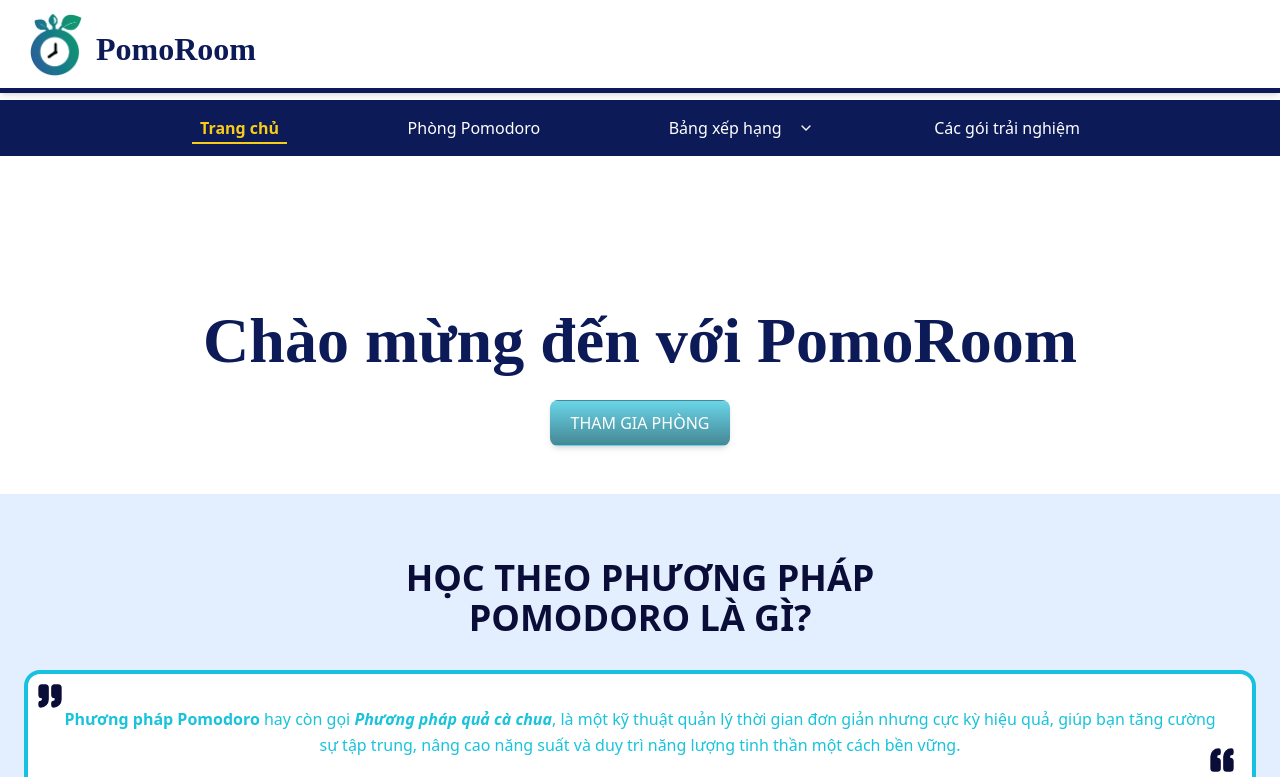
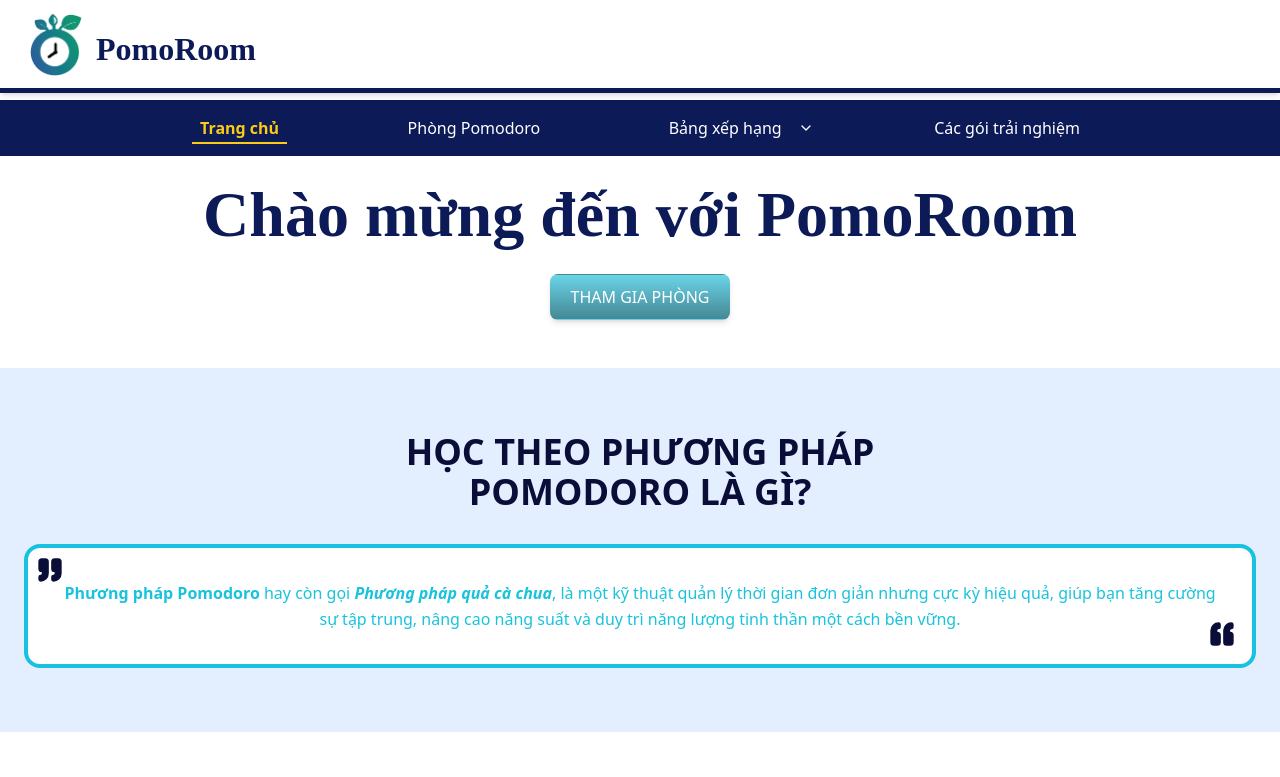
Before and after one commit to LuuTD-281004/PomoRoom_FE, a React (Vite) app: page / in a window 1280 px wide. Shown: the top 777 px of the page. Built offline with nearby package versions, Linux system fonts and the light colour scheme; a web font is replaced by a local one.

Commit message:
fix Header + Sticky Navbar on top

```diff
--- a/src/partials/LayoutWithHeader.tsx
+++ b/src/partials/LayoutWithHeader.tsx
@@ -6,9 +6,11 @@
 const LayoutWithHeader: React.FC = () => {
   return (
     <div className="min-h-screen flex flex-col">
-      <Header />
-      <Navbar />
-      <main className="flex-1 pt-[90px]">
+      <div className="fixed top-0 left-0 w-full z-50">
+        <Header />
+        <Navbar />
+      </div>
+      <main className="flex-1 mt-[120px]">
         <Outlet />
       </main>
     </div>
```
